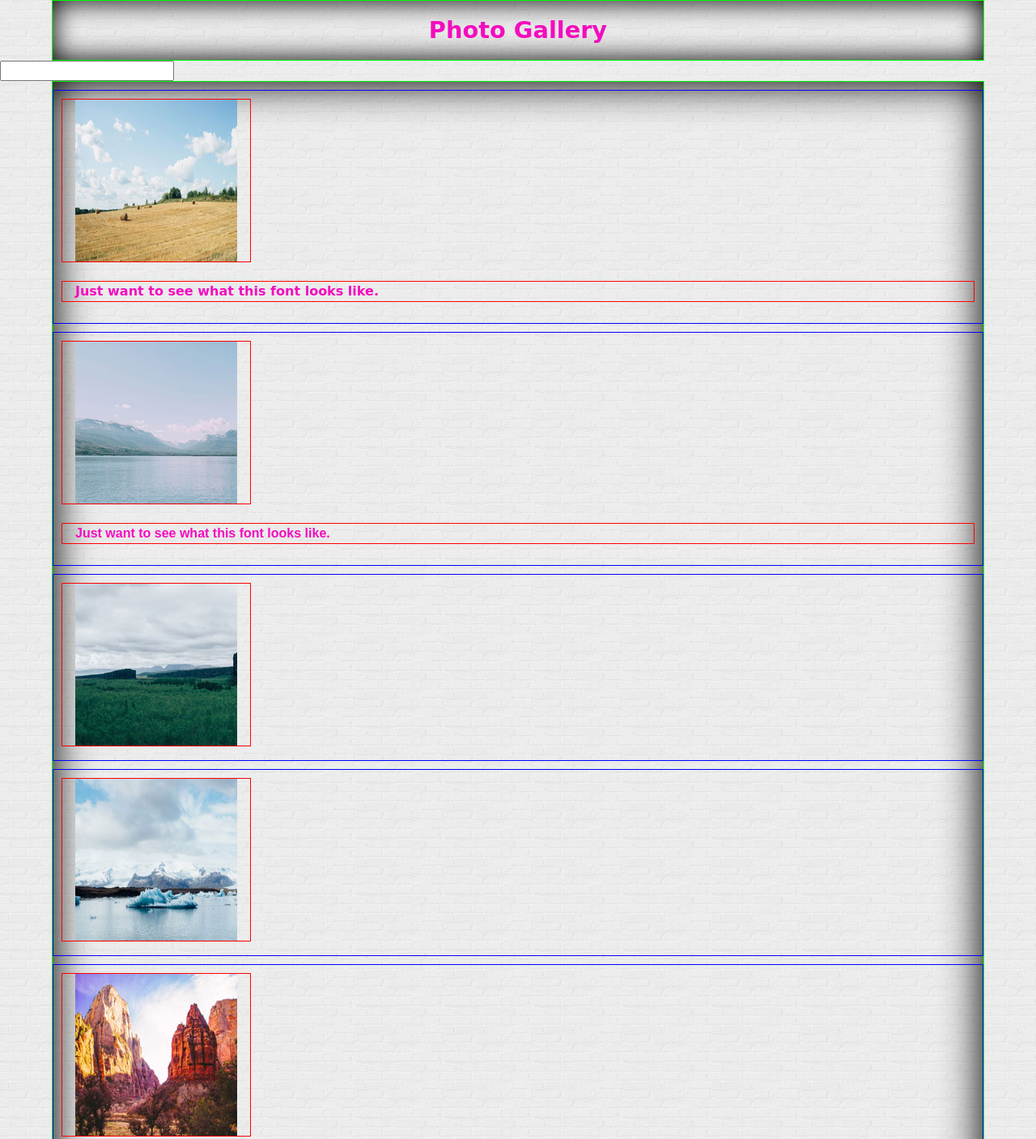
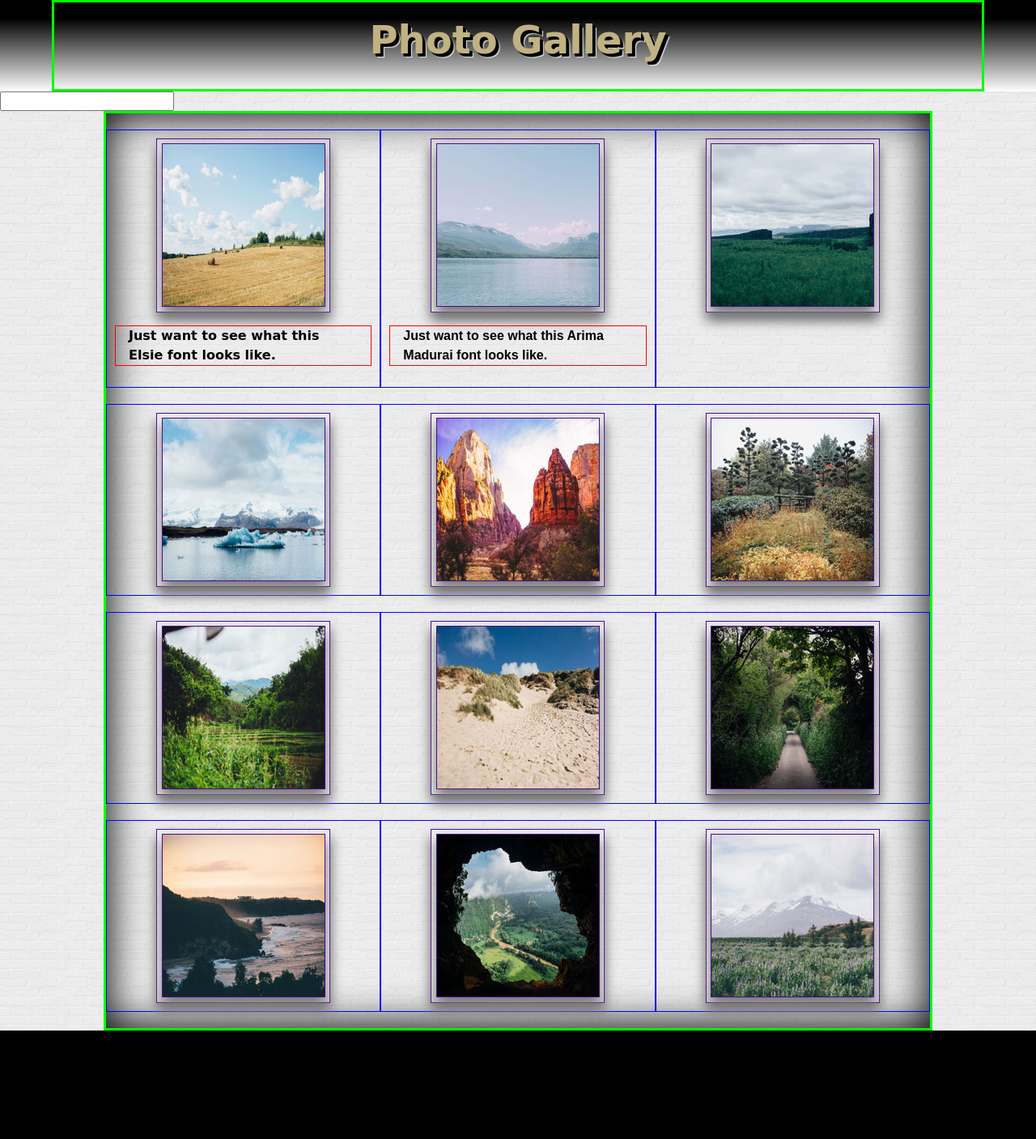
Before and after one commit to SamAtkinsonModeste/techDegree_project-5-interactive-gallery, a plain HTML site: page index.html in a window 1280 px wide. Shown: the top 1407 px of the page at 81% size. After the commit the page ends 1273 px from the top, so only its background shows below. Drawn offline with nearby package versions, Linux system fonts and the light colour scheme; a web font is replaced by a local one.

Commit message:
added media queries. text and box shadows. hover state

```diff
--- a/css/main.css
+++ b/css/main.css
@@ -1,5 +1,8 @@
 @charset "utf-8";
 /* CSS Document */
+/*******************************************************************
+GENERAL
+********************************************************************/
 
 
 * {
@@ -15,40 +18,8 @@ body {
 	   font: normal 1em/1.5 sans-serif;
 	   background: #000;
 	   background-image: url("../img/brickwall.png");
-	   color: #F30CBF;
+	   color: #000;
 }
-
-
-background: #000000;  /* fallback for old browsers */
-background: -webkit-linear-gradient(to right, #434343, #000000);  /* Chrome 10-25, Safari 5.1-6 */
-background: linear-gradient(to right, #434343, #000000); /* W3C, IE 10+/ Edge, Firefox 16+, Chrome 26+, Opera 12+, Safari 7+ */
-
-
-
-
-img {
- max-width : 100%;
-
-}
-
-
-
-/*p {
-
-	margin-bottom: 1.8em;
-
-}*/
-
-
-img,
-p  {
-   padding: 0 1em;
-   font-weight: bold;
-   font-family: 'Arima Madurai', sans-serif, cursive;
-   border: #f00 1px solid;
-}
-
-
 
 
 h1,
@@ -56,14 +27,6 @@ h2,
 h3 {
    margin: 0;
 }
-
-
-.main-header h1 {
-	text-align: center;
-	font-size: 1.8em;
-	padding: 15px 0;
-}
-
 
 
 /* Header h1 font*/
@@ -84,27 +47,112 @@ h3 {
 
 
 
+img {
+ max-width : 100%;
+
+
+}
+
+
+/*Div containers for thumb nail images*/
+.thumb-nails,
+a {
+ display: block;
+ margin: 5px auto;
+	-webkit-box-shadow: 0 10px 15px #777;
+  -moz-box-shadow: 0 10px 15px #777;
+  box-shadow: 0 10px 15px #777;
+ border : 1px solid #4F0A92;
+
+}
+
+
+
+/* Links*/
+a {
+
+   text-decoration: none;
+	width: 215px;
+	height: 215px;
+	margin: 0 auto;
+}
+
+
+a:hover {
+	box-shadow: inset 0 0 0 4px rgba(255,255,255, 1),
+		              0 0 0 4px rgba(0,0,0, 1);
+	border: 1px solid hsl(0, 0%, 20%);
+	outline: 2px solid #C0B283;
+	-webkit-transform: scale(1.1);
+  -moz-transform: scale(1.1);
+  -o-transform: scale(1.1);
+  -ms-transform: scale(1.1);
+	transform: scale(1.1);
+	 -webkit-transition: all.3s;
+	 -moz-transition: all.3s;
+	 -o-transition: all.3s;
+	 -ms-transition: all.3s;
+	 transition: all.3s;
+	 cursor: pointer;
+}
+
+
+
+p  {
+   padding: 0 1em;
+   font-weight: bold;
+   font-family: 'Arima Madurai', sans-serif, cursive;
+   border: #f00 1px solid;
+}
+
+
+
+
+
+/*******************************************************************
+STYLES FOR HEADER AND GALLERY DIVS CLIP(MEANING IMAGE DIV)
+********************************************************************/
+
+
+.main-header h1 {
+	text-align: center;
+	font-size: 1.9em;
+	padding: 10px 0 25px;
+}
 
 
 
 
 
 
-a {
 
-   text-decoration: none;
-   	display: block;
+
+
+
+.main-header {
+	background:linear-gradient(#000 20%, #fff);
 }
+
+
 
 .gallery,
 .main-header h1{
 	width: 90%;
 	margin: 0 auto;
-	box-shadow: inset 0 0 33px 1px rgba(0,0,0, 1);
-	border: #0f0 1px solid;
+	border: #0f0 3px solid;
+
+}
+
+.main-header h1 {
+	color: #C0B283;
+	text-shadow: 0 -2px 1px #000,
+		         0 -3px 1px #000,
+		         0 -2px 2px #fff;
+
 }
 
 .gallery {
+	padding: 10px 0;
 	box-shadow: inset 0 0 50px 3px rgba(0,0,0, 1);
 }
 
@@ -114,3 +162,57 @@ a {
 	padding: 10px;
 	border: #00f 1px solid;
 }
+
+
+
+
+/*******************************************************************
+MEDIA QUERIES
+********************************************************************/
+
+
+
+
+@media (min-width: 768px) {
+	.felex-container {
+		display: flex;
+		flex-wrap: wrap;
+	}
+
+	.img-item {
+		flex:1 50%;
+	}
+
+
+	.main-header h1 {
+
+	font-size: 2.5em;
+	padding: 10px 0 25px;
+	text-shadow: 3px  3px 1px #000,
+		         4px  4px 1px #000,
+		         5px  5px 1px #fff;
+}
+
+
+}
+
+
+@media (min-width: 1024px) {
+	.gallery {
+		max-width: 80%;
+	}
+
+
+	.img-item {
+		flex-basis: 33.3333%;
+	}
+
+	.main-header h1 {
+
+	font-size: 3em;
+	padding: 10px 0 25px;
+	text-shadow: 3px  3px 1px #000,
+		         4px  4px 1px #000,
+		         5px  5px 1px #fff;
+}
+}
--- a/index.html
+++ b/index.html
@@ -21,44 +21,44 @@
 			  </form>
 		   </div>
 
-				<div class="gallery">
-					<div class ="clip">
-						<a href="img/01.jpg"><img src="img/thumbnails/01.jpg" alt="mini hale bales"></a>
-						<p class="elsie">Just want to see what this font looks like.</p>
+				<div class="felex-container gallery">
+					<div class ="img-item clip">
+						<a href="img/01.jpg"><img class="thumb-nails" src="img/thumbnails/01.jpg" alt="mini hale bales"></a>
+						<p class="elsie">Just want to see what this Elsie font looks like.</p>
 					</div>
-					<div class ="clip">
-						<a href="img/02.jpg"><img src="img/thumbnails/02.jpg" alt="mini lake"></a>
-						<p>Just want to see what this font looks like.</p>
+					<div class ="img-item clip">
+						<a href="img/02.jpg"><img class="thumb-nails" src="img/thumbnails/02.jpg" alt="mini lake"/></a>
+						<p>Just want to see what this Arima Madurai font looks like.</p>
 					</div>
-					<div class ="clip">
-						<a href="img/03.jpg"><img src="img/thumbnails/03.jpg" alt="mini canyon"></a>
+					<div class ="img-item clip">
+						<a href="img/03.jpg"><img class="thumb-nails" src="img/thumbnails/03.jpg" alt="mini canyon"/></a>
 					</div>
-					<div class ="clip">
-						<a href="img/04.jpg"><img src="img/thumbnails/04.jpg" alt="mini ice berg"></a>
+					<div class ="img-item clip">
+						<a href="img/04.jpg"><img class="thumb-nails" src="img/thumbnails/04.jpg" alt="mini ice berg"/></a>
 					</div>
-					<div class ="clip">
-						<a href="img/05.jpg"><img src="img/thumbnails/05.jpg" alt="mini dessert"></a>
+					<div class ="img-item clip">
+						<a href="img/05.jpg"><img class="thumb-nails"  src="img/thumbnails/05.jpg" alt="mini dessert"/></a>
 					</div>
-					<div class ="clip">
-						<a href="img/06.jpg"><img src="img/thumbnails/06.jpg" alt="mini fall"></a>
+					<div class ="img-item clip">
+						<a href="img/06.jpg"><img class="thumb-nails"  src="img/thumbnails/06.jpg" alt="mini fall"/></a>
 					</div>
-					<div class ="clip">
-						<a href="img/07.jpg"><img src="img/thumbnails/07.jpg" alt="mini plantation"></a>
+					<div class ="img-item clip">
+						<a href="img/07.jpg"><img class="thumb-nails"  src="img/thumbnails/07.jpg" alt="mini plantation"/></a>
 					</div>
-					<div class ="clip">
-						<a href="img/08.jpg"><img src="img/thumbnails/08.jpg" alt="mini dunes"></a>
+					<div class ="img-item clip">
+						<a href="img/08.jpg"><img class="thumb-nails"  src="img/thumbnails/08.jpg" alt="mini dunes"/></a>
 					</div>
-					<div class ="clip">
-						<a href="img/09.jpg"><img src="img/thumbnails/09.jpg" alt="mini country side lane"></a>
+					<div class ="img-item clip">
+						<a href="img/09.jpg"><img class="thumb-nails"  src="img/thumbnails/09.jpg" alt="mini country side lane"/></a>
 					</div>
-					<div class ="clip">
-						<a href="img/10.jpg"><img src="img/thumbnails/10.jpg" alt="mini sunset"></a>
+					<div class ="img-item clip">
+						<a href="img/10.jpg"><img class="thumb-nails"  src="img/thumbnails/10.jpg" alt="mini sunset"/></a>
 					</div>
-					<div class ="clip">
-						<a href="img/11.jpg"><img src="img/thumbnails/11.jpg" alt="mini cave"></a>
+					<div class ="img-item clip">
+						<a href="img/11.jpg"><img class="thumb-nails"  src="img/thumbnails/11.jpg" alt="mini cave"/></a>
 					</div>
-					<div class ="clip">
-						<a href="img/12.jpg"><img src="img/thumbnails/12.jpg" alt="mini bluebells"></a>
+					<div class ="img-item clip">
+						<a href="img/12.jpg"><img class="thumb-nails"  src="img/thumbnails/12.jpg" alt="mini bluebells"/></a>
 					</div>
 
 
```
